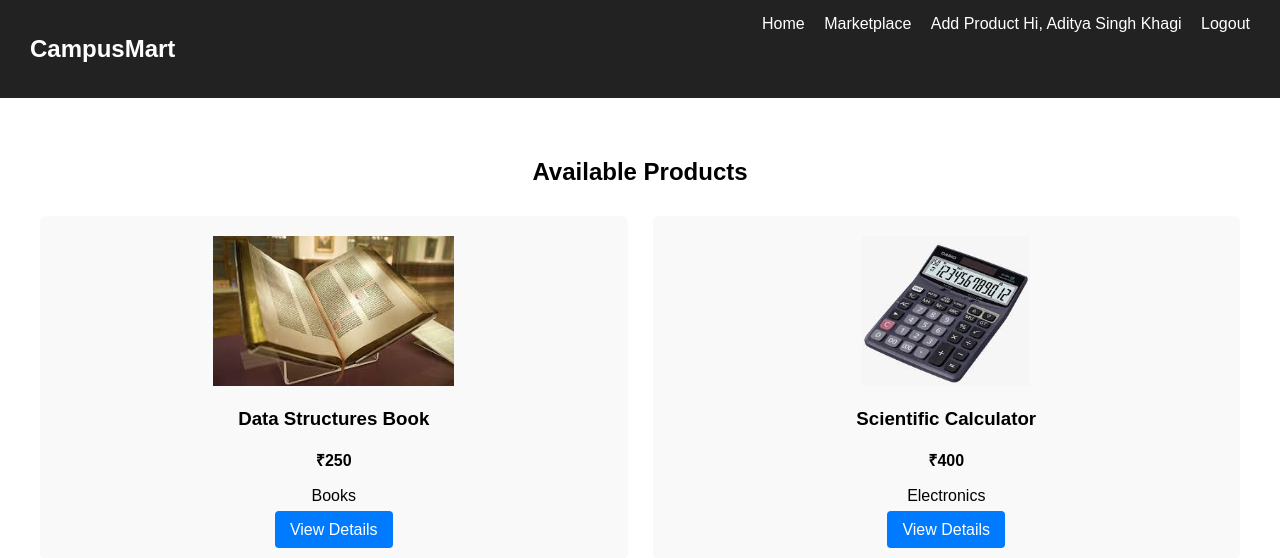
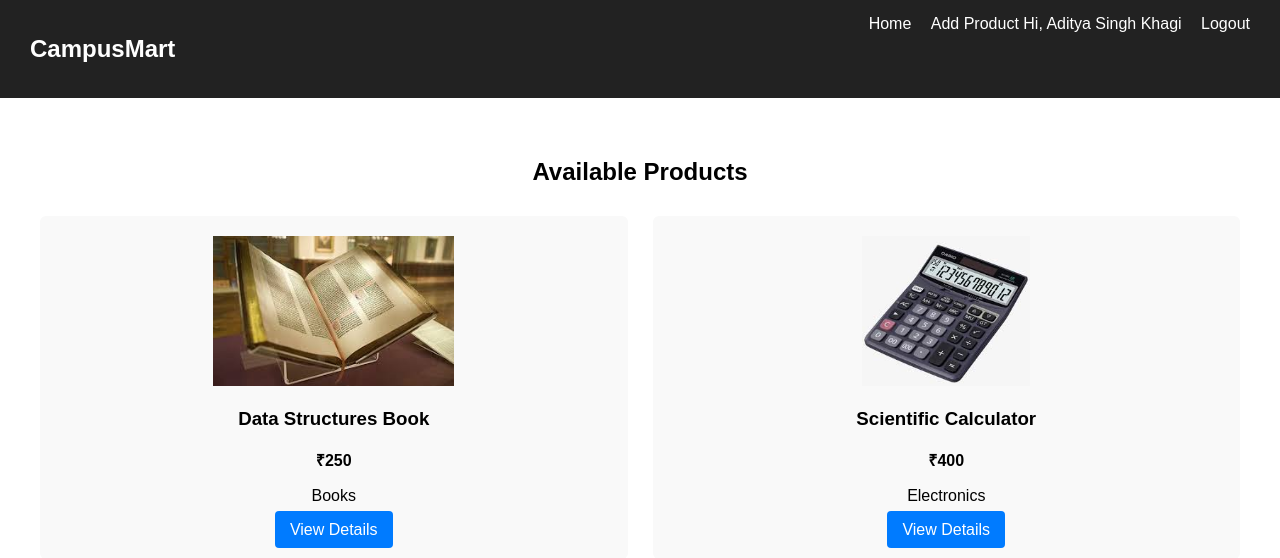
Before and after one commit to Aesthetic1541/campus-marketplace, a Flask app: page /marketplace in a window 1280 px wide. Shown: the top 558 px of the page. Run offline with Flask 3, Linux system fonts and the light colour scheme; a user stored in the database is signed in.

Commit message:
Fixed redundant marketplace link in marketplace page

```diff
--- a/templates/marketplace.html
+++ b/templates/marketplace.html
@@ -12,7 +12,7 @@
 
     <div class="nav-links">
         <a href="/">Home</a>
-        <a href="/marketplace">Marketplace</a>
+        <!-- <a href="/marketplace">Marketplace</a> -->
         <a href="/add-product">Add Product</a>
 
         {% if session.get("user_id") %}
```
